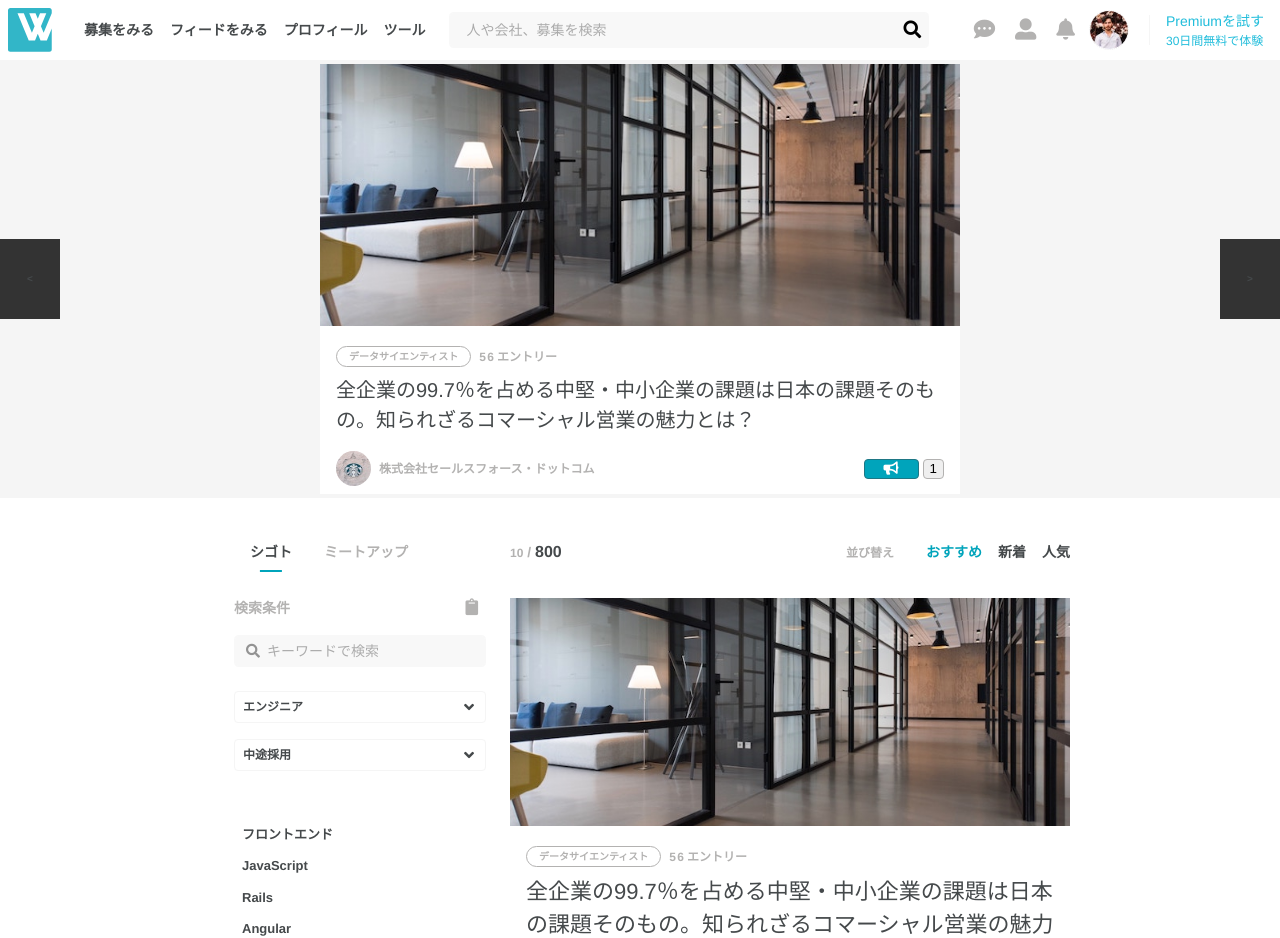
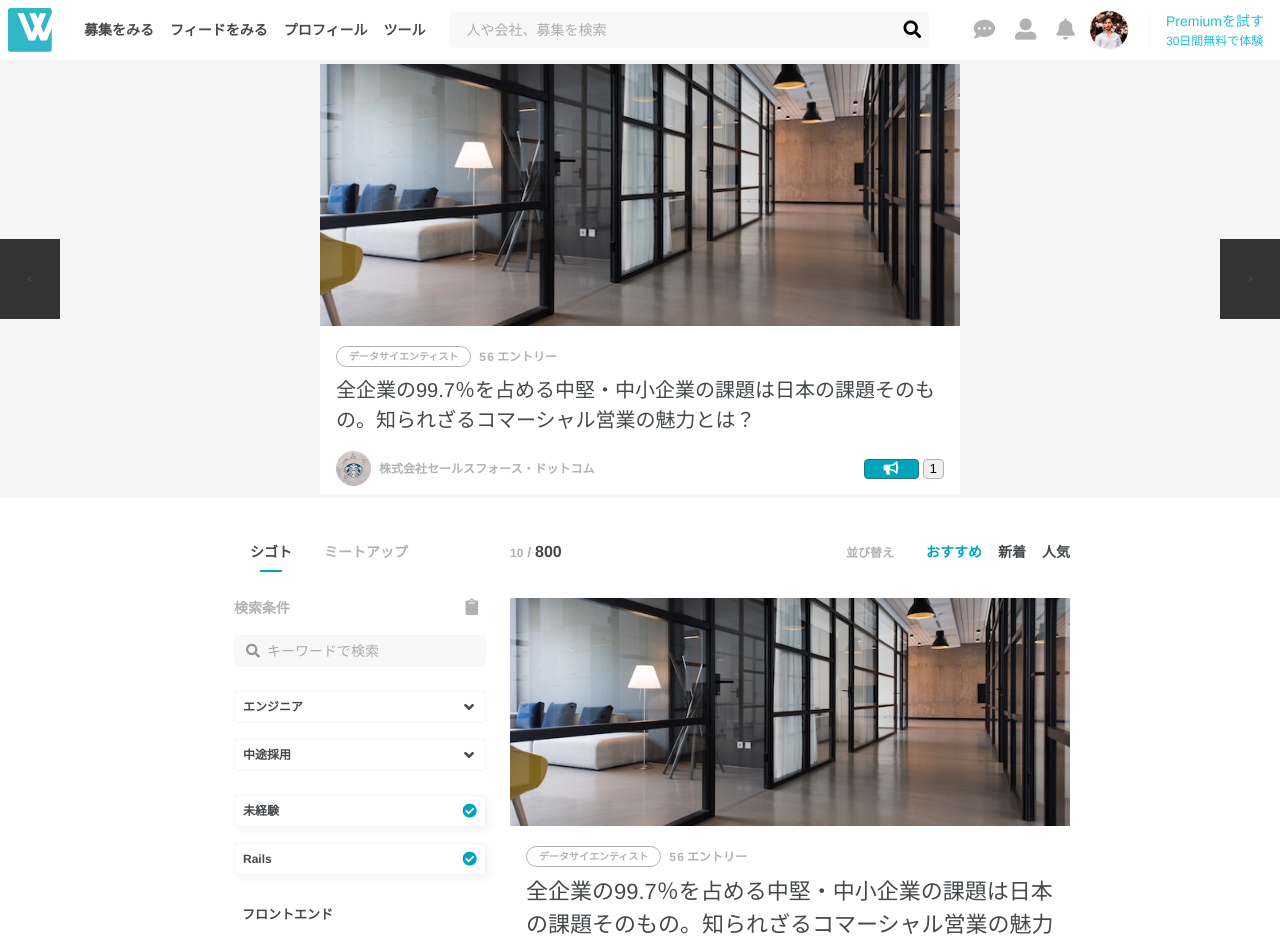
Before and after one commit to yk-port/clone-wantedly, a React (Create React App) app: page / in a window 1280 px wide. Shown: the top 938 px of the page. Built offline with nearby package versions, Linux system fonts and the light colour scheme.

Commit message:
feat(sidebar): termsListsがselected: trueの時だけ表示させる

```diff
--- a/src/components/sidebar/SearchTerms.js
+++ b/src/components/sidebar/SearchTerms.js
@@ -1,16 +1,16 @@
 import React from 'react';
-import PropTypes from 'prop-types';
 
+// import RecommendSearch from './RecommendSearch';
 class SearchTerms extends React.Component {
   constructor(props) {
     super(props);
 
     this.state = {
       termsLists: [
-        { id: 1, terms: '未経験', tag: 'recommend', selected: false },
+        { id: 1, terms: '未経験', tag: 'recommend', selected: true },
         { id: 2, terms: 'フロントエンド', tag: 'recommend', selected: false },
         { id: 3, terms: 'JavaScript', tag: 'recommend', selected: false },
-        { id: 4, terms: 'Rails', tag: 'recommend', selected: false },
+        { id: 4, terms: 'Rails', tag: 'recommend', selected: true },
         { id: 5, terms: 'サーバーサイド', tag: 'recommend', selected: false },
         { id: 6, terms: 'React', tag: 'recommend', selected: false },
       ],
@@ -18,11 +18,16 @@ class SearchTerms extends React.Component {
   }
 
   renderTerms() {
-    this.state.termsLists.forEach(termsList => {
+    let searchTermsDom = this.state.termsLists.map(termsList => {
       if (termsList.selected) {
-        return (<div className="search-terms__selected">{termsList.term}</div>);
+        return (
+          <div className="search-terms__selected" key={termsList.id}>
+            {termsList.terms}
+          </div>
+        );
       }
     });
+    return searchTermsDom;
   }
 
   render() {
@@ -34,8 +39,4 @@ class SearchTerms extends React.Component {
   }
 }
 
-SearchTerms.propTypes = {
-  renderTerms: PropTypes.func.isRequired,
-}
-
 export default SearchTerms;
```
